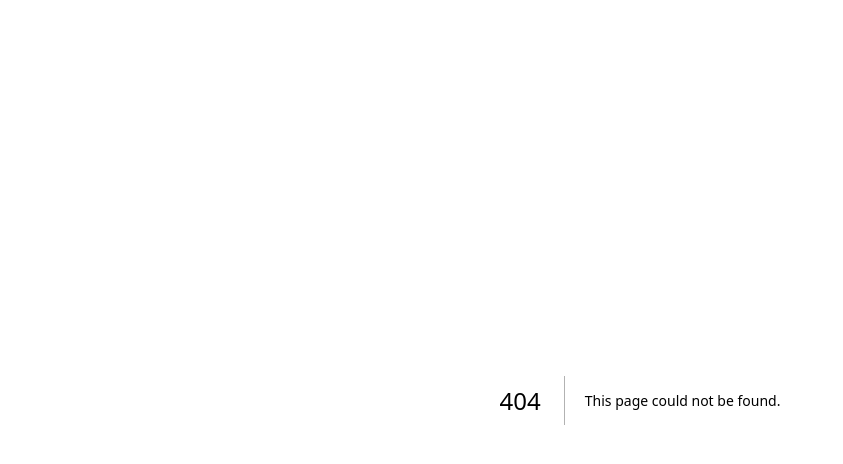
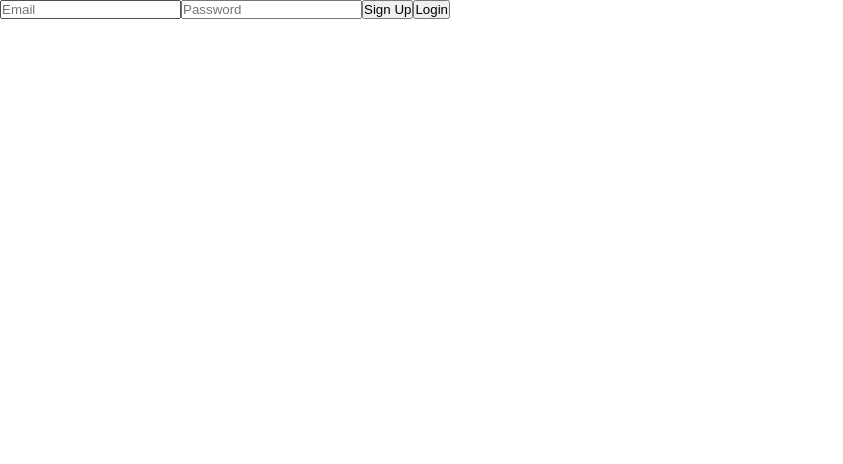
Before and after one commit to spb8026/roomates-app, a Next.js app: page /auth in a window 1280 px wide. Before the commit this address had no page. Shown: the top 464 px of the page, without its empty margins (0-843 px from the left). Built offline with nearby package versions, Linux system fonts and the light colour scheme; no server answers.

Commit message:
Supbase User's Setup

```diff
--- /dev/null
+++ b/lib/supabase.js
@@ -0,0 +1,11 @@
+import { createClient } from '@supabase/supabase-js';
+
+const supabaseAnonKey = process.env.NEXT_PUBLIC_SUPABASE_ANON_KEY;
+const supabaseUrl = process.env.NEXT_PUBLIC_SUPABASE_URL;
+
+
+if (!supabaseUrl || !supabaseAnonKey) {
+  throw new Error('Supabase URL and anon key must be provided.');
+}
+
+export const supabase = createClient(supabaseUrl, supabaseAnonKey);
--- /dev/null
+++ b/src/pages/auth.jsx
@@ -0,0 +1,44 @@
+import { useState } from "react";
+import { supabase } from "../../lib/supabase";
+
+export default function Auth() {
+    const [email, setEmail] = useState('')
+    const [password, setPassword] = useState('');
+    const [error, setError] = useState(null);
+
+    const handleSignUp = async () => {
+      const { error } = await supabase.auth.signUp({
+        email,
+        password,
+      });
+      if (error) setError(error.message);
+    };
+
+    const handleLogin = async () => {
+      const { error } = await supabase.auth.signInWithPassword({
+        email,
+        password,
+      });
+      if (error) setError(error.message);
+    };
+
+    return (
+      <div>
+        <input
+          type="email"
+          placeholder="Email"
+          value={email}
+          onChange={(e) => setEmail(e.target.value)}
+        />
+        <input
+          type="password"
+          placeholder="Password"
+          value={password}
+          onChange={(e) => setPassword(e.target.value)}
+        />
+        <button onClick={handleSignUp}>Sign Up</button>
+        <button onClick={handleLogin}>Login</button>
+        {error && <p>{error}</p>}
+      </div>
+    );
+}
```
Also changed, not shown: package.json (+5 -4 lines), 1 other file (tests, documents, lock files or other folders).
